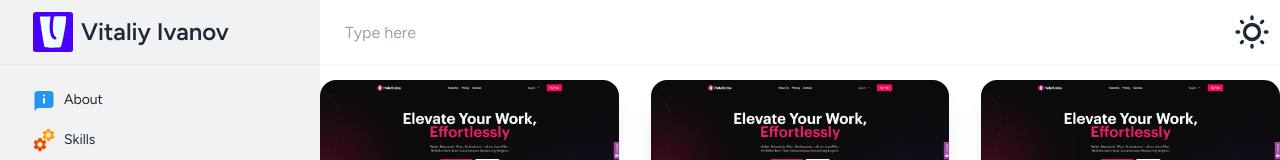
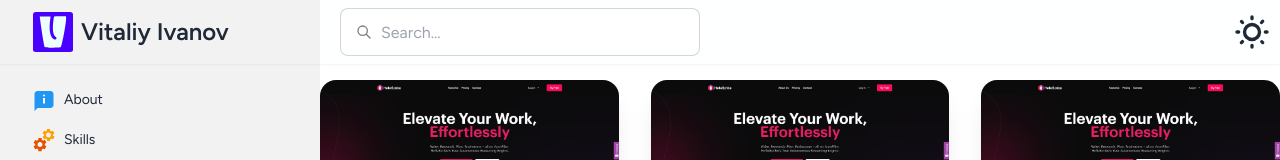
Before and after one commit to Ivanov1201/portfolio, a Next.js app: page /projects in a window 1280 px wide. Shown: the top 160 px of the page. Built offline with nearby package versions, Linux system fonts and the light colour scheme.

Commit message:
:sparkles: feat: add search input on the navbar

```diff
--- a/app/_components/navbar.tsx
+++ b/app/_components/navbar.tsx
@@ -2,6 +2,7 @@ import { usePageCheck } from '../_hooks/use-page-check'
 import ThemeSwitch from './theme-switch'
 import { IoMenu } from 'react-icons/io5'
 import Logo from './logo'
+import SearchInput from './search-input'
 import { routes } from '../constants'
 
 const searchInputVisiblePages = [routes.Projects]
@@ -28,11 +29,7 @@ export default function Navbar() {
         )}
         {isSearchInputVisible && (
           <div className='flex-1'>
-            <input
-              type='text'
-              placeholder='Type here'
-              className='input w-full max-w-xs'
-            />
+            <SearchInput />
           </div>
         )}
         <div className='flex-none'>
--- /dev/null
+++ b/app/_components/search-input.tsx
@@ -0,0 +1,29 @@
+export default function SearchInput() {
+  return (
+    <div className='hidden w-full max-w-sm lg:flex'>
+      <div className='relative mx-3 w-full'>
+        <svg
+          className='pointer-events-none absolute my-4 ms-4 stroke-current opacity-60 text-base-content'
+          width='16'
+          height='16'
+          xmlns='http://www.w3.org/2000/svg'
+          fill='none'
+          viewBox='0 0 24 24'
+        >
+          <path
+            stroke-linecap='round'
+            stroke-linejoin='round'
+            stroke-width='2'
+            d='M21 21l-6-6m2-5a7 7 0 11-14 0 7 7 0 0114 0z'
+          ></path>
+        </svg>
+        <input
+          name='search'
+          type='search'
+          placeholder='Search…'
+          className='input w-full ps-10 input-bordered'
+        ></input>
+      </div>
+    </div>
+  )
+}
```
